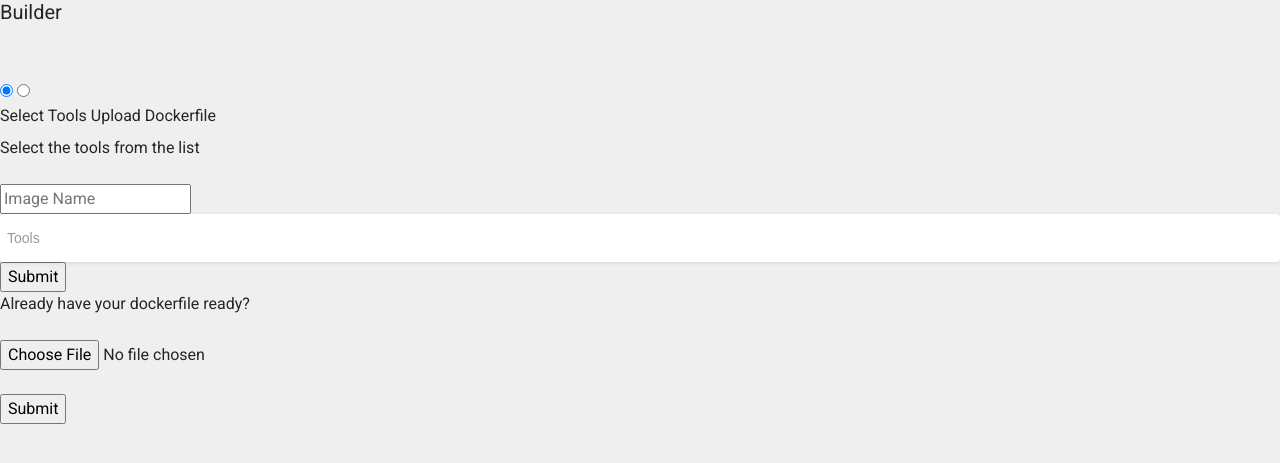
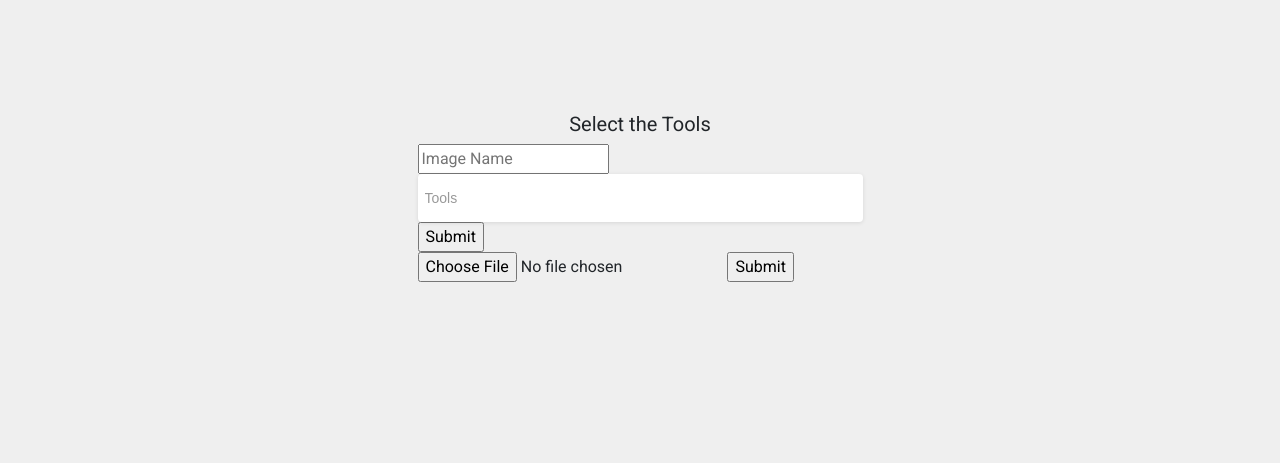
Before and after one commit to 0xgoto/DockerChef, a Flask app: page /user in a window 1280 px wide. Shown: the top 463 px of the page. Run offline with Flask 2, Linux system fonts and the light colour scheme; the visitor is signed in with stand-in values (Sample User, id 1); some libraries are stand-ins or nearby versions; some web fonts are replaced.

Commit message:
[Barath | Bhavadharini | Manoj] Refactor. user page

```diff
--- a/templates/user.html
+++ b/templates/user.html
@@ -25,25 +25,16 @@
 <body>
 
 
-<h2>Builder</h2>
-</br>
-</br>
-<div class="warpper">
-    <input class="radio" id="one" name="group" type="radio" checked>
-    <input class="radio" id="two" name="group" type="radio">
+<div class="content">
+    <h2 class="text-center">Select the Tools</h2>
+    <div class="container text-left">
+        <div class="row justify-content-center">
+            <div class="col-md-5">
 
-    <div class="tabs">
-        <label class="tab" id="one-tab" for="one">Select Tools</label>
-        <label class="tab" id="two-tab" for="two">Upload Dockerfile</label>
-
-    </div>
-    <div class="panels">
-        <div class="panel" id="one-panel">
-            <div class="panel-title">Select the tools from the list</div>
-            </br>
                 <form action="{{url_for('build')}}" method="post">
 
                     <input type="text" name="name" placeholder="Image Name" required="">
+
 
                     <select id="choices-multiple-remove-button" data-placeholder="Tools" multiple required
                             class="chosen-select">
@@ -53,21 +44,21 @@
                     </select>
                     <input id="submit" type="submit" value="Submit">
                 </form>
-        </div>
-        <div class="panel" id="two-panel">
-            <div class="panel-title">Already have your dockerfile ready?</div>
-            </br>
+
                 <form action="/action_page.php" target="_blank">
                     <input type="file" id="myFile" name="filename">
-                </br>
-                </br>
                     <input type="submit">
 
                 </form>
+
+
             </div>
+
 
         </div>
     </div>
+</div>
+
 
 
 <script src="{{url_for('static',filename='js/tools-list-form.js')}}"></script>
```
Lines whose indentation alone changed are shown as unchanged.
